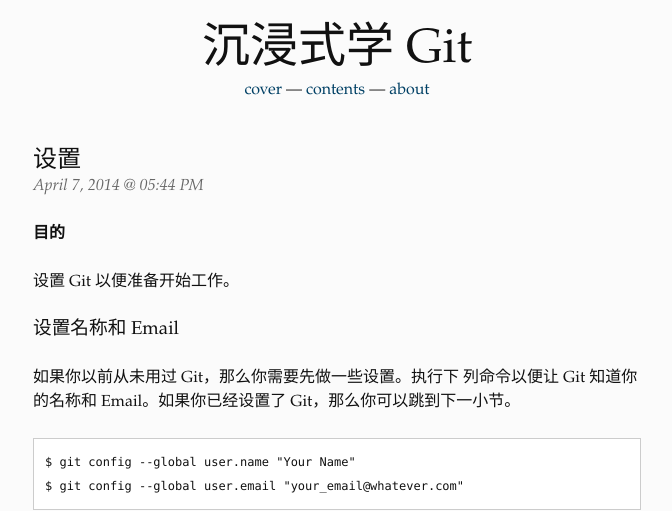
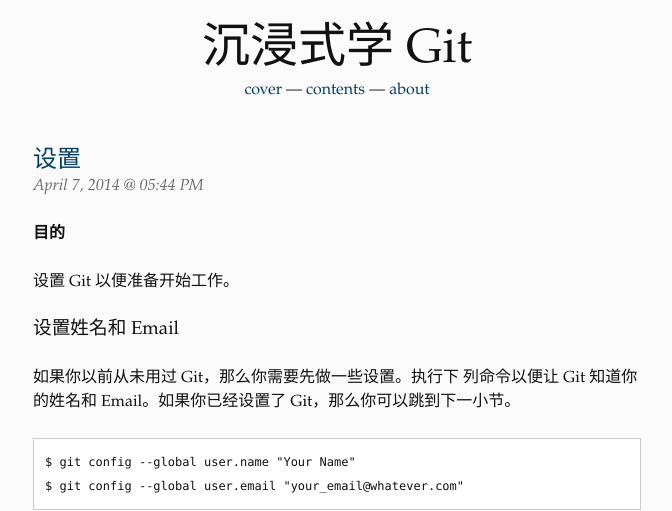
Before and after one commit to xuxiaodong/gitimmersion, a Jekyll site: the page built from _posts/2014-04-07-setup.md, in a window 1280 px wide. Shown: the top 511 px of the page, without its empty margins (303-975 px from the left). Built offline with Jekyll 4.4.1, drawn with Linux system fonts in a browser that asks for light colours; Markdown is read by kramdown in place of the engine named in the settings.

Commit message:
Add post: more setup

````diff
--- a/_posts/2014-04-07-setup.md
+++ b/_posts/2014-04-07-setup.md
@@ -2,17 +2,17 @@
 layout: post
 title: 设置
 date: 2014-04-07 17:44
-post-link:
+post-link: http://gitimmersion.com/lab_01.html
 ---
 
 **目的**
 
 设置 Git 以便准备开始工作。
 
-### 设置名称和 Email
+### 设置姓名和 Email
 
 如果你以前从未用过 Git，那么你需要先做一些设置。执行下
-列命令以便让 Git 知道你的名称和 Email。如果你已经设置了
+列命令以便让 Git 知道你的姓名和 Email。如果你已经设置了
 Git，那么你可以跳到下一小节。
 
 ```
--- a/contents.html
+++ b/contents.html
@@ -7,4 +7,5 @@
 
 <ol>
     <li><a href="{{ site.baseurl }}setup.html">设置</a></li>
+    <li><a href="{{ site.baseurl }}more-setup.html">再谈设置</a></li>
 </ol>
````
Also changed, not shown: _posts/2014-04-07-more-setup.md (added, +26 -0 lines).
